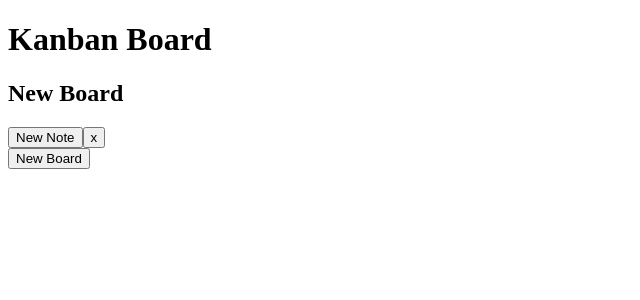
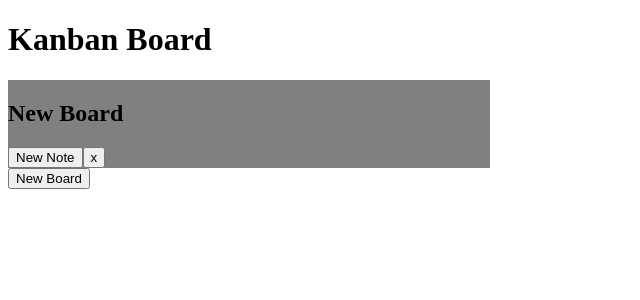
Before and after one commit to BrodieRobertson/kanban-board, a React (Create React App) app: page / in a window 1280 px wide. Both pictures are taken after a click on the button "New Board". Shown: the top 300 px of the page, without its empty margins (0-640 px from the left). Built offline with nearby package versions, Linux system fonts and the light colour scheme.

Commit message:
Add a simple css grid

```diff
--- a/src/BoardContainter.js
+++ b/src/BoardContainter.js
@@ -3,6 +3,7 @@ import { deepCopy } from "./deepCopy";
 import BoardElement from "./BoardElement";
 import { createNote } from "./note";
 import { createBoard } from "./board";
+import "./Grid.css";
 
 const BoardContainer = () => {
   const [notes, setNotes] = useState([]);
@@ -65,6 +66,7 @@ const BoardContainer = () => {
 
   return (
     <div>
+      <div className="grid-container">
         {notes.map((board, boardIndex) => {
           return (
             <BoardElement
@@ -81,6 +83,7 @@ const BoardContainer = () => {
             ></BoardElement>
           );
         })}
+      </div>
       <button onClick={addBoard}>New Board</button>
     </div>
   );
--- /dev/null
+++ b/src/BoardElement.css
@@ -0,0 +1,3 @@
+.board {
+  background: gray
+}
--- a/src/BoardElement.js
+++ b/src/BoardElement.js
@@ -1,5 +1,6 @@
 import React from "react";
 import NoteElement from "./NoteElement";
+import "./BoardElement.css";
 
 const BoardElement = ({
   board,
@@ -14,7 +15,7 @@ const BoardElement = ({
   changeNoteColor
 }) => {
   return (
-    <div>
+    <div className={"board"}>
       {!board.edit ? (
         <h2 onClick={() => editBoard(boardIndex)}>{board.title}</h2>
       ) : (
--- /dev/null
+++ b/src/Grid.css
@@ -0,0 +1,5 @@
+.grid-container {
+  display: grid;
+  grid-template-columns: auto auto auto;
+  grid-gap: 25px 25px;
+}
--- a/src/NoteElement.js
+++ b/src/NoteElement.js
@@ -40,13 +40,13 @@ const NoteElement = ({
         ) : (
           <input placeholder={note.content} />
         )}
+        <button onClick={() => deleteNote(noteIndex, boardIndex)}>x</button>
+        <input
+          type="color"
+          onChange={e => changeNoteColor(e, noteIndex, boardIndex)}
+          value={note.color}
+        />
       </div>
-      <button onClick={() => deleteNote(noteIndex, boardIndex)}>x</button>
-      <input
-        type="color"
-        onChange={e => changeNoteColor(e, noteIndex, boardIndex)}
-        value={note.color}
-      />
     </React.Fragment>
   );
 };
```
Also changed, not shown: src/BoardContainer.css (added). Lines whose indentation alone changed are shown as unchanged.
